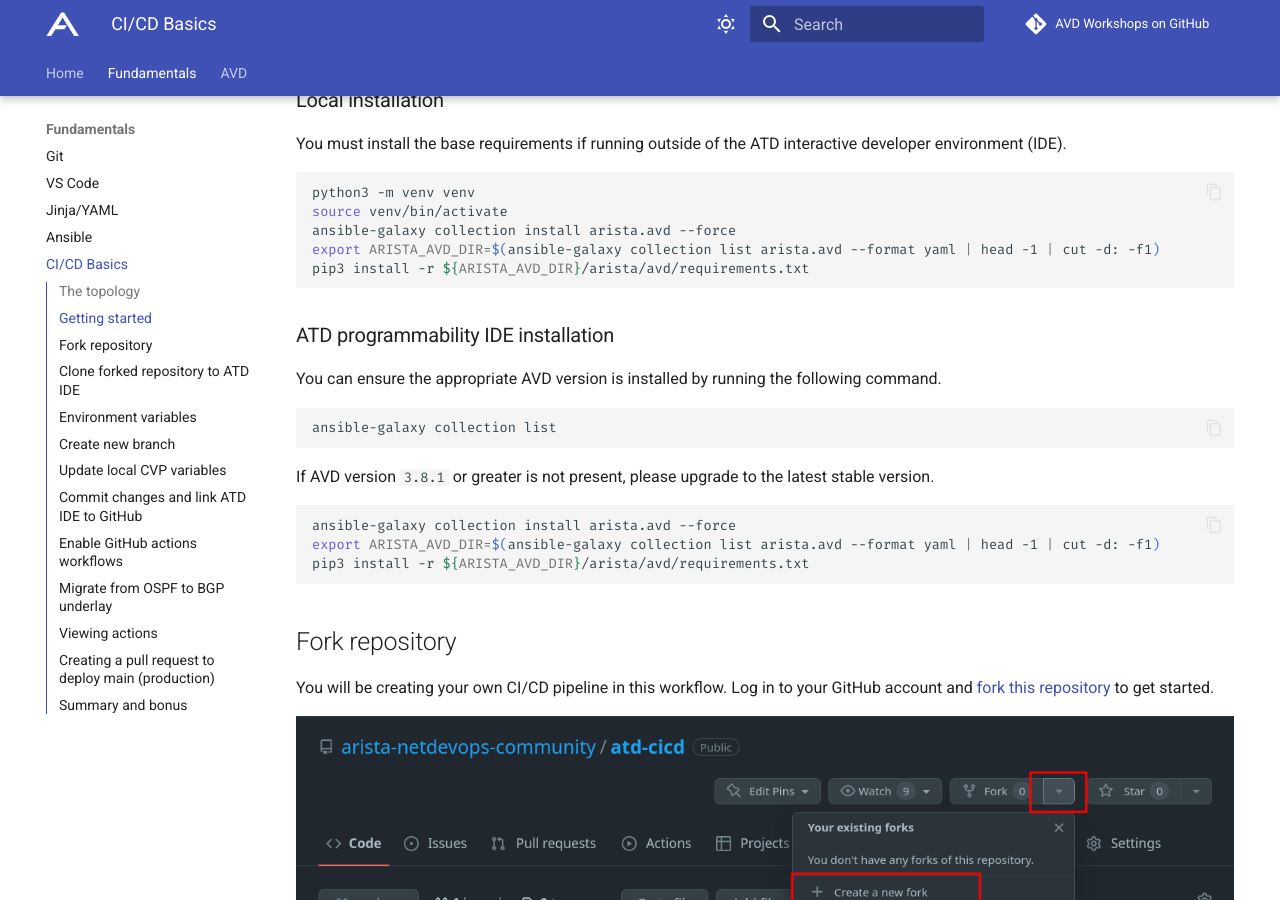
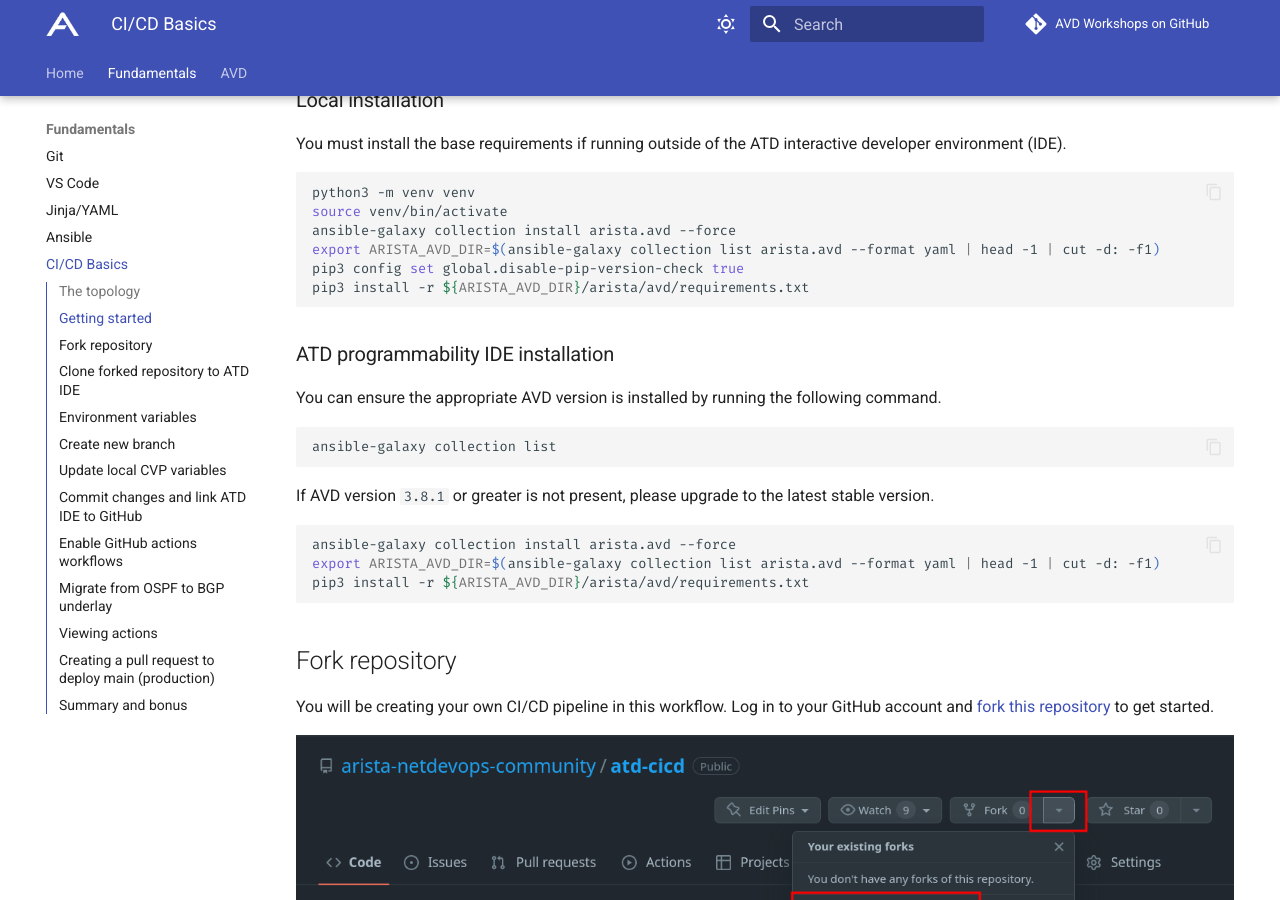
Before and after one commit to aristanetworks/avd-workshops, an MkDocs documentation site: the page built from workshops/cicd-basics.md, in a window 1280 px wide and 900 px high, scrolled down 1619 px. Built offline with MkDocs 1.6.1 and Material for MkDocs 9.7.7, drawn with Linux system fonts in a browser that asks for light colours; comment, search, counter and statistics services are not loaded.

Commit message:
Update cicd-basics.md
Missing pip disable update command

````diff
--- a/workshops/cicd-basics.md
+++ b/workshops/cicd-basics.md
@@ -28,6 +28,7 @@
 source venv/bin/activate
 ansible-galaxy collection install arista.avd --force
 export ARISTA_AVD_DIR=$(ansible-galaxy collection list arista.avd --format yaml | head -1 | cut -d: -f1)
+pip3 config set global.disable-pip-version-check true
 pip3 install -r ${ARISTA_AVD_DIR}/arista/avd/requirements.txt
 ```
 
````
